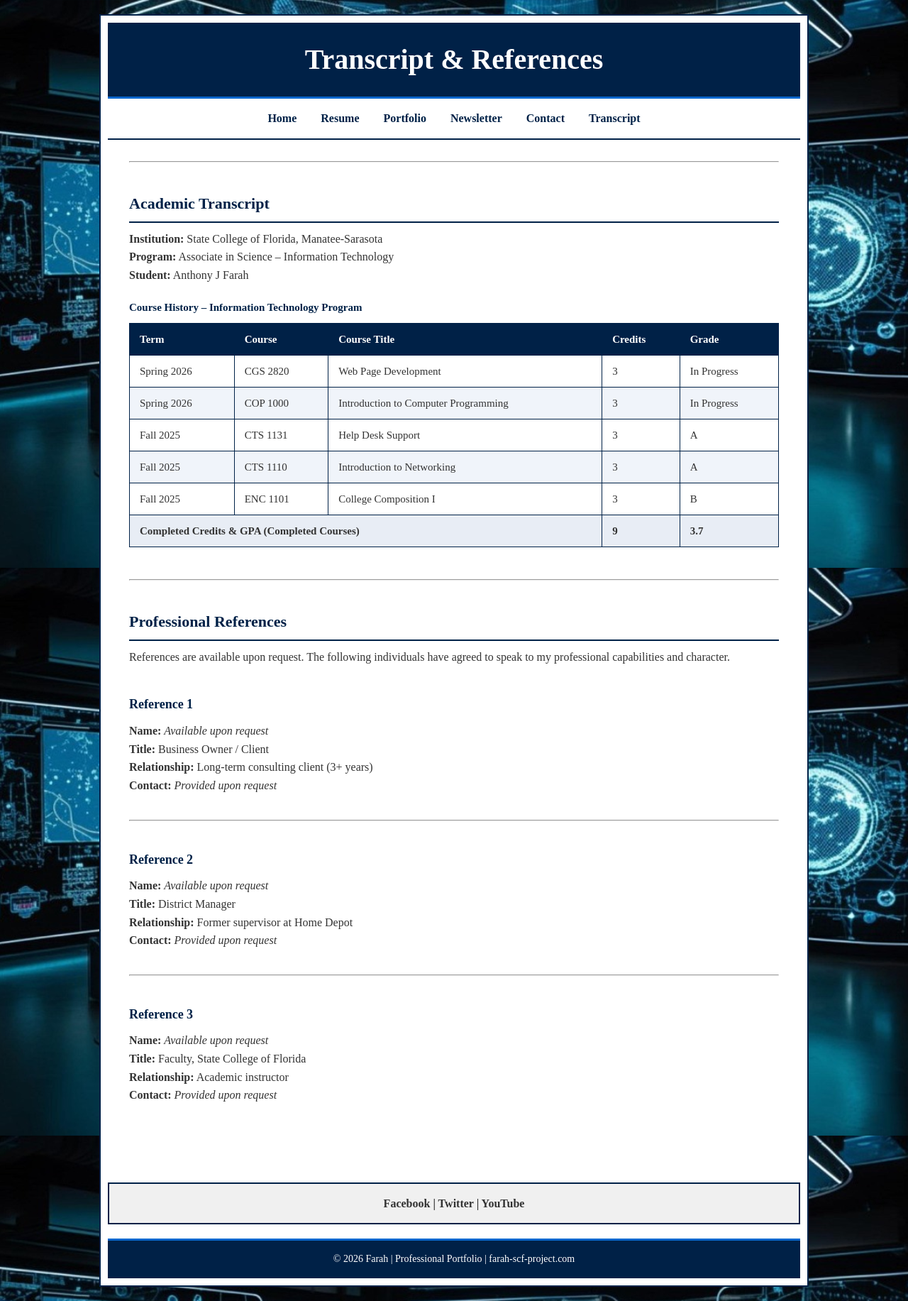
After one commit to Graves217/Farah-SCF-Project-Site, a PHP site: page /transcript.htm in a window 1280 px wide. The commit adds this page. Shown: the whole page at 71% size. Run offline with PHP 8.4, Linux system fonts and the light colour scheme.

Commit message:
Add transcript.htm with academic transcript and references sections
Co-authored-by: Graves217 <260338615+Graves217@users.noreply.github.com>

```diff
--- a/farah-scf.css
+++ b/farah-scf.css
@@ -209,7 +209,55 @@ section h2 {
     border-top: 1px solid #ddd;
 }
 
-/* Abbreviation Styles */
+/* Transcript Table Styles */
+.transcript-table {
+    width: 100%;
+    border-collapse: collapse;
+    margin: 20px 0;
+    font-size: 15px;
+}
+
+.transcript-table caption {
+    font-weight: bold;
+    color: var(--primary-color);
+    margin-bottom: 10px;
+    text-align: left;
+}
+
+.transcript-table th,
+.transcript-table td {
+    border: 1px solid var(--border-color);
+    padding: 10px 14px;
+    text-align: left;
+}
+
+.transcript-table thead th {
+    background-color: var(--primary-color);
+    color: var(--secondary-color);
+}
+
+.transcript-table tbody tr:nth-child(even) {
+    background-color: #f0f4fa;
+}
+
+.transcript-table tfoot td {
+    background-color: #e8edf5;
+    font-weight: bold;
+}
+
+/* References Styles */
+.references-list {
+    margin-top: 15px;
+}
+
+.reference-entry {
+    margin: 15px 0;
+    padding: 10px 0;
+}
+
+.reference-entry h3 {
+    margin-bottom: 8px;
+}
 abbr {
     text-decoration: underline dotted;
     cursor: help;
--- a/index.html
+++ b/index.html
@@ -31,6 +31,9 @@
 
                 <!-- CONTACT LINK -->
                 <a href="contact.htm" style="margin:0 15px; color:#002147;"><b>Contact</b></a>
+
+                <!-- TRANSCRIPT LINK -->
+                <a href="transcript.htm" style="margin:0 15px; color:#002147;"><b>Transcript</b></a>
             </nav>
 
             <main style="padding:30px;">
--- a/resume.htm
+++ b/resume.htm
@@ -31,6 +31,9 @@
 
                 <!-- CONTACT LINK -->
                 <a href="contact.htm" style="margin:0 15px; color:#002147;"><b>Contact</b></a>
+
+                <!-- TRANSCRIPT LINK -->
+                <a href="transcript.htm" style="margin:0 15px; color:#002147;"><b>Transcript</b></a>
             </nav>
 
             <main style="padding:30px;">
--- /dev/null
+++ b/transcript.htm
@@ -0,0 +1,175 @@
+<!DOCTYPE html>
+<html lang="en">
+    <head>
+        <meta charset="UTF-8">
+        <meta name="viewport" content="width=device-width, initial-scale=1.0">
+        <meta name="description" content="Anthony J Farah - Academic Transcript and Professional References">
+        <title>Transcript &amp; References - Anthony J Farah</title>
+        <link href="farah-scf.css" rel="stylesheet" type="text/css">
+    </head>
+
+    <body style="background-image:url(images/bg.jpg); background-repeat:no-repeat; background-attachment:fixed; background-size:cover; background-position:center;">
+
+        <div id="wrapper"> <!-- open wrapper -->
+
+            <header>
+                <h1>Transcript &amp; References</h1>
+            </header>
+
+            <nav>
+                <!-- HOME LINK -->
+                <a href="index.html" style="margin:0 15px; color:#002147;"><b>Home</b></a>
+
+                <!-- RESUME LINK -->
+                <a href="resume.htm" style="margin:0 15px; color:#002147;"><b>Resume</b></a>
+
+                <!-- PORTFOLIO LINK -->
+                <a href="portfolio.htm" style="margin:0 15px; color:#002147;"><b>Portfolio</b></a>
+
+                <!-- NEWSLETTER LINK -->
+                <a href="newsletter.htm" style="margin:0 15px; color:#002147;"><b>Newsletter</b></a>
+
+                <!-- CONTACT LINK -->
+                <a href="contact.htm" style="margin:0 15px; color:#002147;"><b>Contact</b></a>
+
+                <!-- TRANSCRIPT LINK -->
+                <a href="transcript.htm" style="margin:0 15px; color:#002147;"><b>Transcript</b></a>
+            </nav>
+
+            <main style="padding:30px;">
+
+                <hr>
+
+                <!-- TRANSCRIPT SECTION -->
+                <section id="transcript">
+
+                    <h2>Academic Transcript</h2>
+
+                    <p>
+                        <b>Institution:</b> State College of Florida, Manatee-Sarasota<br>
+                        <b>Program:</b> Associate in Science &ndash; Information Technology<br>
+                        <b>Student:</b> Anthony J Farah
+                    </p>
+
+                    <table class="transcript-table">
+                        <caption>Course History &ndash; Information Technology Program</caption>
+                        <thead>
+                            <tr>
+                                <th scope="col">Term</th>
+                                <th scope="col">Course</th>
+                                <th scope="col">Course Title</th>
+                                <th scope="col">Credits</th>
+                                <th scope="col">Grade</th>
+                            </tr>
+                        </thead>
+                        <tbody>
+                            <tr>
+                                <td>Spring 2026</td>
+                                <td>CGS 2820</td>
+                                <td>Web Page Development</td>
+                                <td>3</td>
+                                <td>In Progress</td>
+                            </tr>
+                            <tr>
+                                <td>Spring 2026</td>
+                                <td>COP 1000</td>
+                                <td>Introduction to Computer Programming</td>
+                                <td>3</td>
+                                <td>In Progress</td>
+                            </tr>
+                            <tr>
+                                <td>Fall 2025</td>
+                                <td>CTS 1131</td>
+                                <td>Help Desk Support</td>
+                                <td>3</td>
+                                <td>A</td>
+                            </tr>
+                            <tr>
+                                <td>Fall 2025</td>
+                                <td>CTS 1110</td>
+                                <td>Introduction to Networking</td>
+                                <td>3</td>
+                                <td>A</td>
+                            </tr>
+                            <tr>
+                                <td>Fall 2025</td>
+                                <td>ENC 1101</td>
+                                <td>College Composition I</td>
+                                <td>3</td>
+                                <td>B</td>
+                            </tr>
+                        </tbody>
+                        <tfoot>
+                            <tr>
+                                <td colspan="3"><b>Completed Credits &amp; GPA (Completed Courses)</b></td>
+                                <td><b>9</b></td>
+                                <td><b>3.7</b></td>
+                            </tr>
+                        </tfoot>
+                    </table>
+
+                </section>
+
+                <hr>
+
+                <!-- REFERENCES SECTION -->
+                <section id="references">
+
+                    <h2>Professional References</h2>
+
+                    <p>References are available upon request. The following individuals have agreed to speak to my professional capabilities and character.</p>
+
+                    <div class="references-list">
+
+                        <div class="reference-entry">
+                            <h3>Reference 1</h3>
+                            <p>
+                                <b>Name:</b> <i>Available upon request</i><br>
+                                <b>Title:</b> Business Owner / Client<br>
+                                <b>Relationship:</b> Long-term consulting client (3+ years)<br>
+                                <b>Contact:</b> <i>Provided upon request</i>
+                            </p>
+                        </div>
+
+                        <hr>
+
+                        <div class="reference-entry">
+                            <h3>Reference 2</h3>
+                            <p>
+                                <b>Name:</b> <i>Available upon request</i><br>
+                                <b>Title:</b> District Manager<br>
+                                <b>Relationship:</b> Former supervisor at Home Depot<br>
+                                <b>Contact:</b> <i>Provided upon request</i>
+                            </p>
+                        </div>
+
+                        <hr>
+
+                        <div class="reference-entry">
+                            <h3>Reference 3</h3>
+                            <p>
+                                <b>Name:</b> <i>Available upon request</i><br>
+                                <b>Title:</b> Faculty, State College of Florida<br>
+                                <b>Relationship:</b> Academic instructor<br>
+                                <b>Contact:</b> <i>Provided upon request</i>
+                            </p>
+                        </div>
+
+                    </div>
+
+                </section>
+
+            </main>
+
+            <div id="social"> <!-- open social -->
+                Facebook | Twitter | YouTube
+            </div> <!-- close social -->
+
+            <footer>
+                &copy; 2026 Farah | Professional Portfolio | farah-scf-project.com
+            </footer>
+
+        </div> <!-- close wrapper -->
+
+    </body>
+</html>
```
